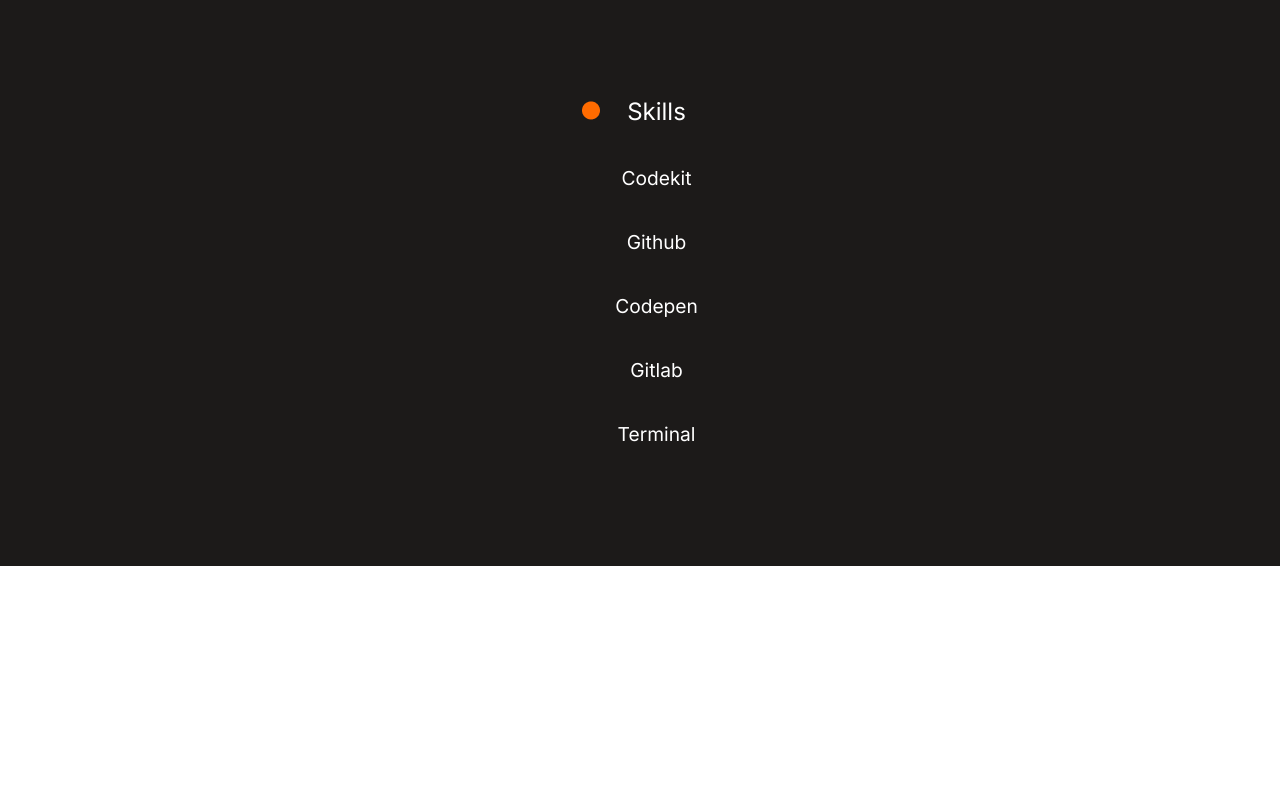
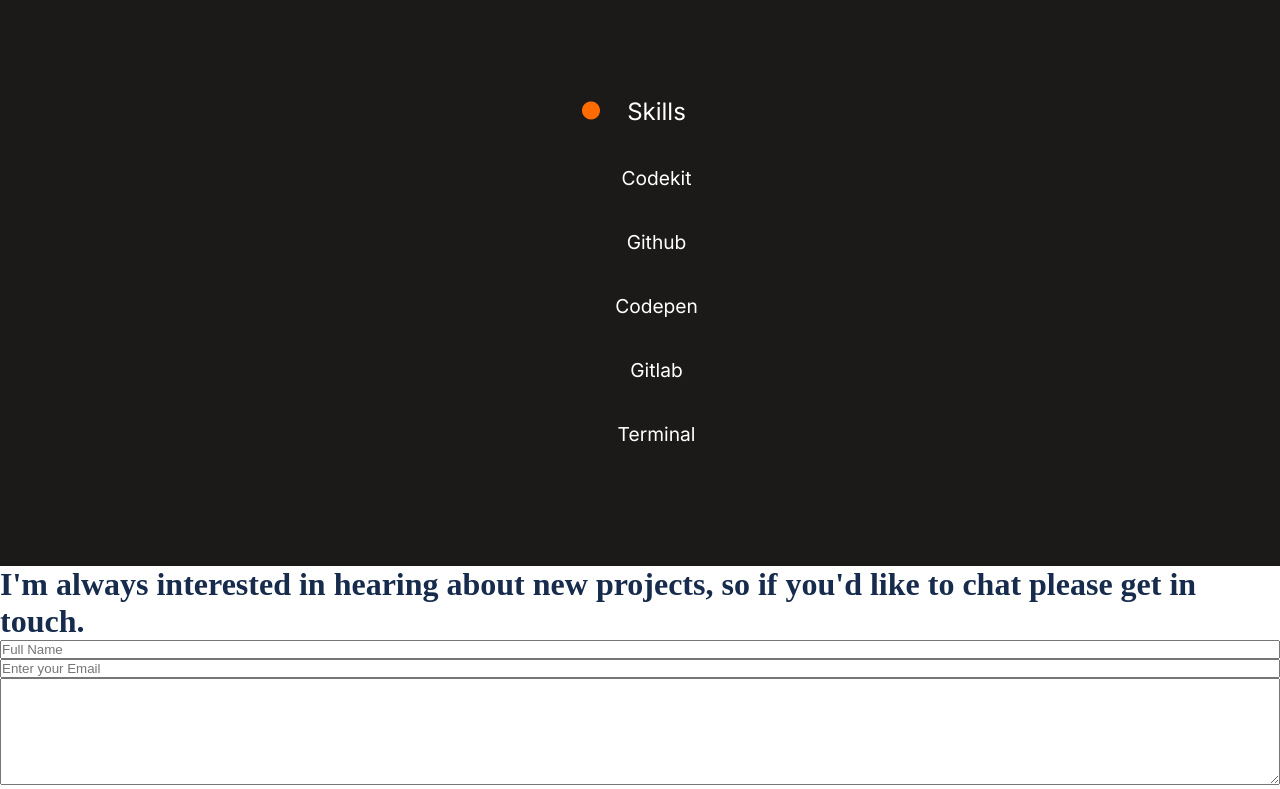
Before and after one commit to was-coder/professional-portfolio, a website: page index.html in a window 1280 px wide. Shown: the part 6012-6801 px from the top of the page. Before the commit the page ends 6578 px from the top, so only its background shows below. Drawn offline with Linux system fonts and the light colour scheme.

Commit message:
feat: Start the contact section

```diff
--- a/css/main.css
+++ b/css/main.css
@@ -228,3 +228,11 @@
 }
 
 /* end of about styling */
+.contact-section-header{
+color: #172B4D;
+font-size: 32px;
+}
+
+.input{
+  width: 100%;
+}
--- a/index.html
+++ b/index.html
@@ -6,7 +6,7 @@
     <title>Ade-portfolio</title>
 
     <!-- css link -->
-    <link rel="stylesheet" href="/css/index.css" />
+    <link rel="stylesheet" href="./css/index.css" />
 
     <!-- fontawesome link -->
     <script src="https://kit.fontawesome.com/b32460d9a8.js" crossorigin="anonymous"></script>
@@ -325,5 +325,19 @@
       </div>
     </section>
     <!-- end of about section -->
+    <section class="contact-section">
+
+      <h3 class="contact-section-header"> I'm always interested in hearing about new projects, so if you'd like to chat please get in touch.</h3>
+
+
+      <form action="" method="">
+        <input type="text" name="name" id="name" placeholder="Full Name" minlength="1" maxlength="10" class="input" required>
+        <input type="email" name="email" id="email" placeholder="Enter your Email" class="input" required>
+        <textarea name="message" id="message" placeholder="Enter text here" minlength="1" maxlength="500" cols="50" rows="7" class="input" required>
+
+        </textarea>
+
+      </form>
+    </section>
   </body>
 </html>
```
